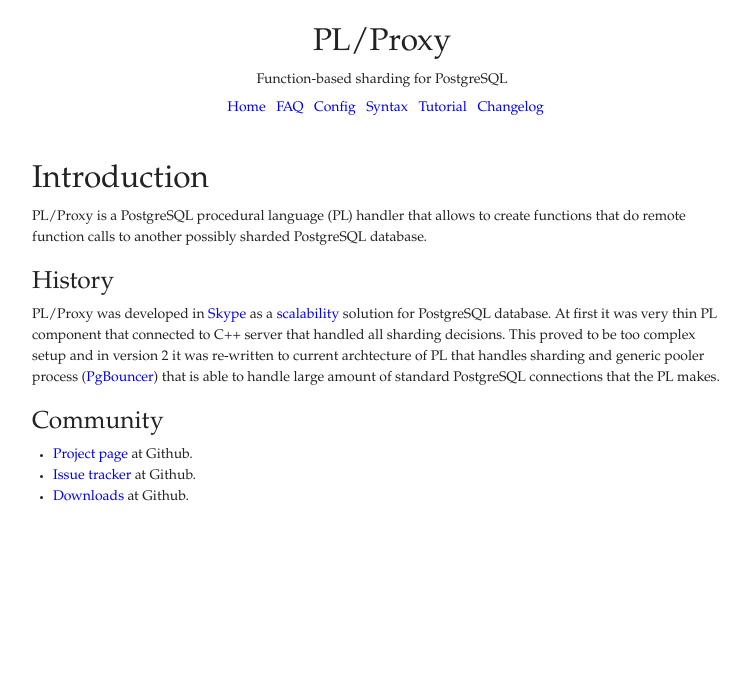
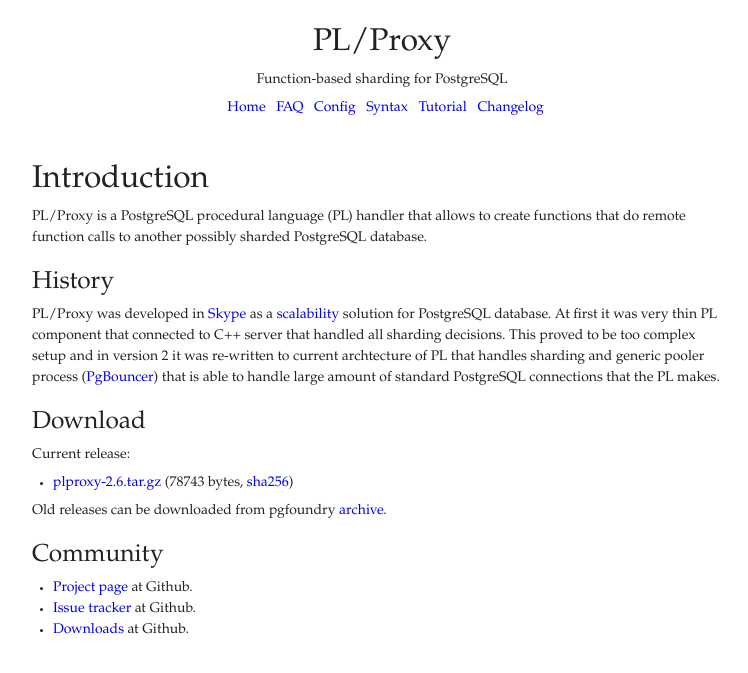
Before and after one commit to plproxy/plproxy.github.io, a Jekyll site: the page built from index.md, in a window 1280 px wide. Shown: the top 673 px of the page, without its empty margins (258-1006 px from the left). Built offline with Jekyll 4.4.1, drawn with Linux system fonts in a browser that asks for light colours.

Commit message:
Put up release.

```diff
--- a/index.md
+++ b/index.md
@@ -20,6 +20,15 @@ PL that handles sharding and generic pooler process
 ([PgBouncer](https://pgbouncer.github.io)) that is able to handle large amount
 of standard PostgreSQL connections that the PL makes.
 
+## Download
+
+Current release:
+
+* [plproxy-2.6.tar.gz](/downloads/files/2.6/plproxy-2.6.tar.gz) (78743 bytes,
+  [sha256](/downloads/files/2.6/plproxy-2.6.tar.gz.sha256))
+
+Old releases can be downloaded from pgfoundry [archive](https://ftp.postgresql.org/pub/projects/pgFoundry/plproxy/plproxy/).
+
 ## Community
 
 * [Project page](https://github.com/plproxy/plproxy) at Github.
```
Also changed, not shown: tutorial.md (+1 -1 lines), changelog.md, 2 other files.
